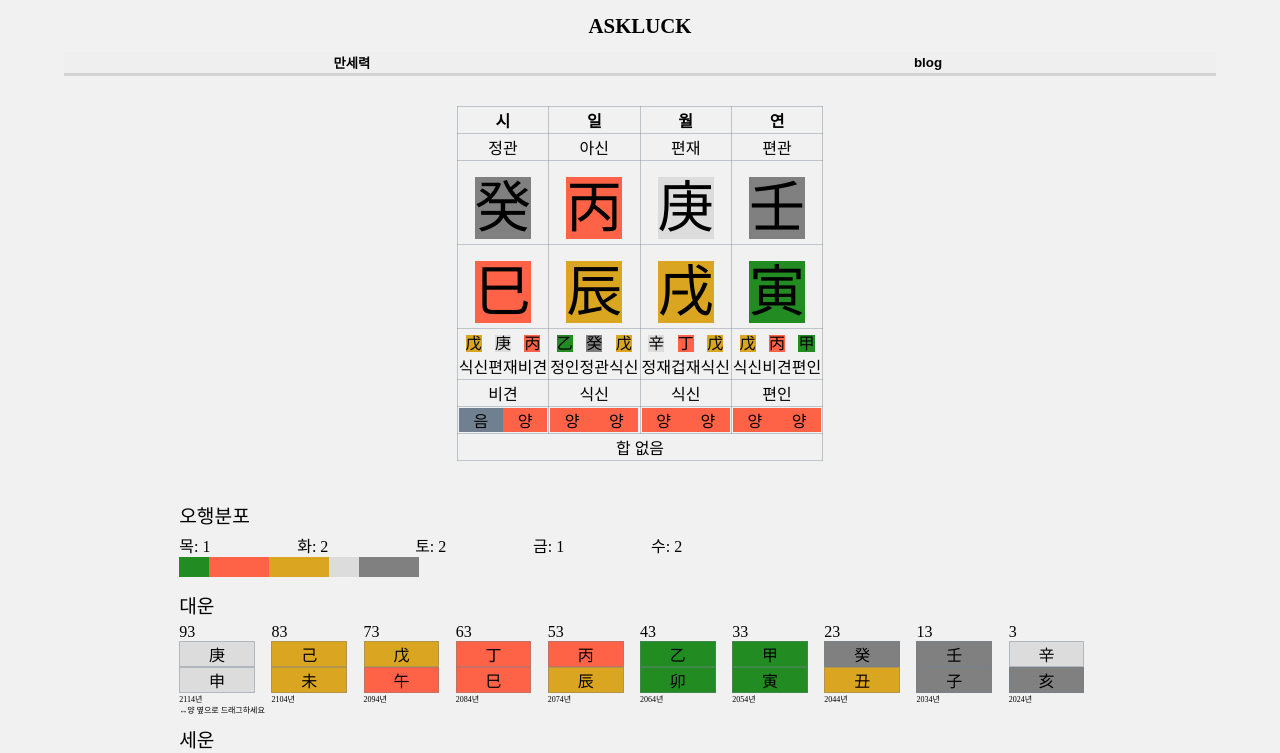
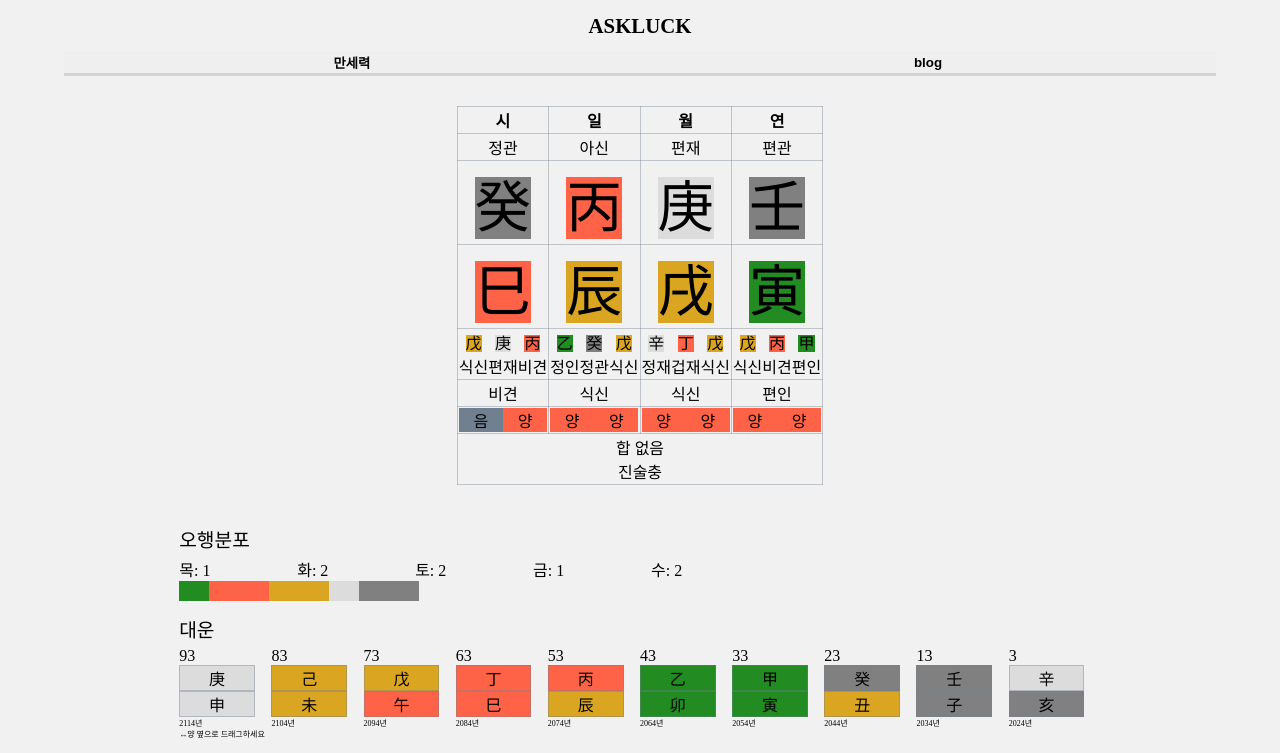
Before and after one commit to seni95/askLuck, a React (Create React App) app: page / in a window 1280 px wide. Shown: the top 753 px of the page. Built offline with nearby package versions, Linux system fonts and the light colour scheme.

Commit message:
add groundChung function

```diff
--- a/src/components/result/result_detail/showChung.jsx
+++ b/src/components/result/result_detail/showChung.jsx
@@ -51,9 +51,56 @@ const ShowChung = (props) => {
 
     }
 
+    const figureGroundChung = ()=>{
+      let groundChungArr = [];
+      let i=0;
+
+      if(ground.indexOf("인")+1==ground.indexOf("신")||ground.indexOf("인")-1==ground.indexOf("신"))
+      {
+        groundChungArr[i] = <div>인신충</div>;
+        i++;
+      }
+
+      if(ground.indexOf("사")+1==ground.indexOf("해")||ground.indexOf("사")-1==ground.indexOf("해"))
+      {
+        groundChungArr[i] = <div>사해충</div>;
+        i++;
+      }
+
+      if(ground.indexOf("자")+1==ground.indexOf("오")||ground.indexOf("자")-1==ground.indexOf("오"))
+      {
+        groundChungArr[i] = <div>자오충</div>;
+        i++;
+      }
+
+      if(ground.indexOf("묘")+1==ground.indexOf("유")||ground.indexOf("묘")-1==ground.indexOf("유"))
+      {
+        groundChungArr[i] = <div>묘유충</div>;
+        i++;
+      }
+
+      if(ground.indexOf("진")+1==ground.indexOf("술")||ground.indexOf("진")-1==ground.indexOf("술"))
+      {
+        groundChungArr[i] = <div>진술충</div>;
+        i++;
+      }
+
+      if(ground.indexOf("축")+1==ground.indexOf("미")||ground.indexOf("축")-1==ground.indexOf("미"))
+      {
+        groundChungArr[i] = <div>축미충</div>;
+        i++;
+      }
+
+      if(groundChungArr[0]==null)
+      return null;
+      return groundChungArr;
+
+    }
+
   return (
     <div>
         {figureSkyChung()}
+        {figureGroundChung()}
         </div>
   )
 }
```
